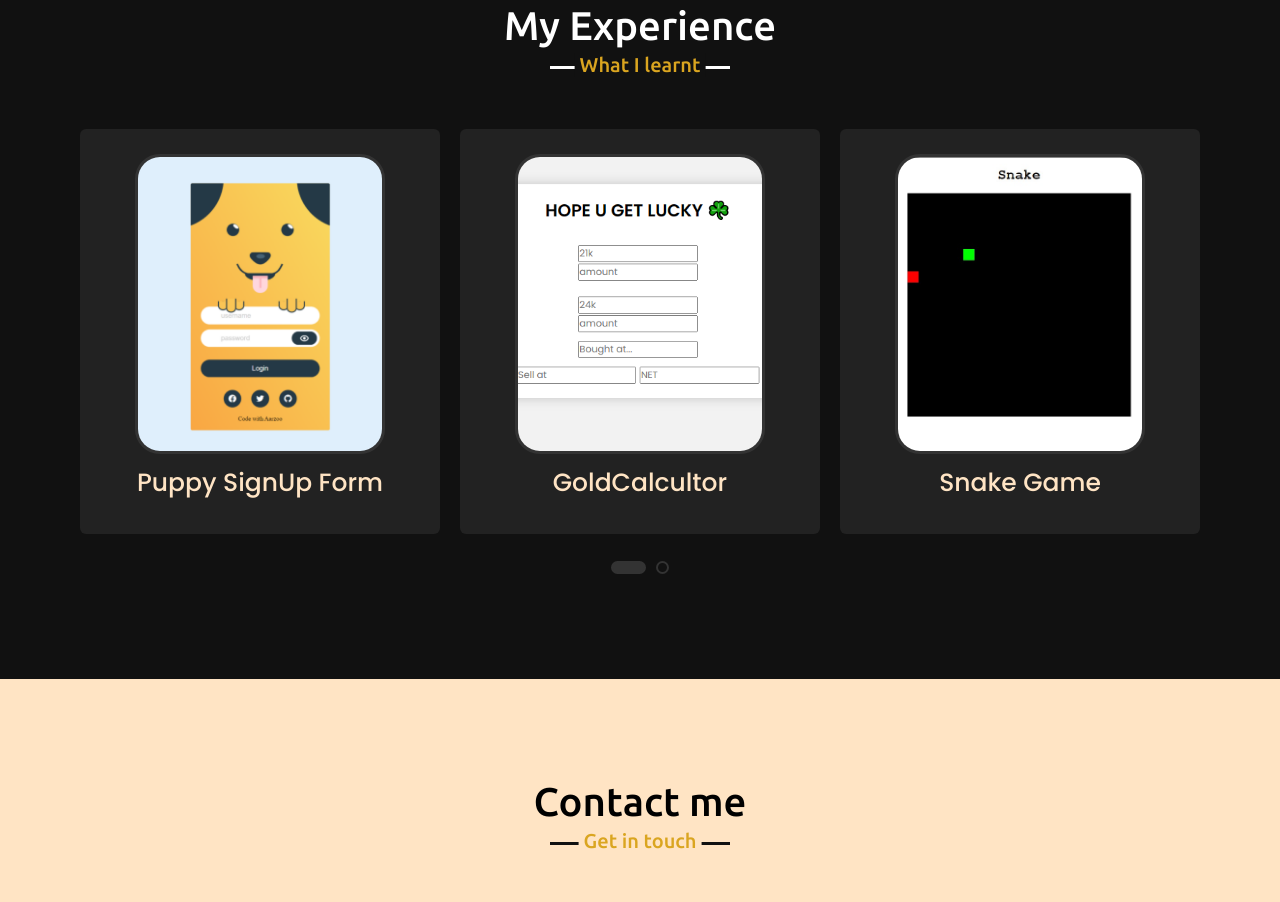
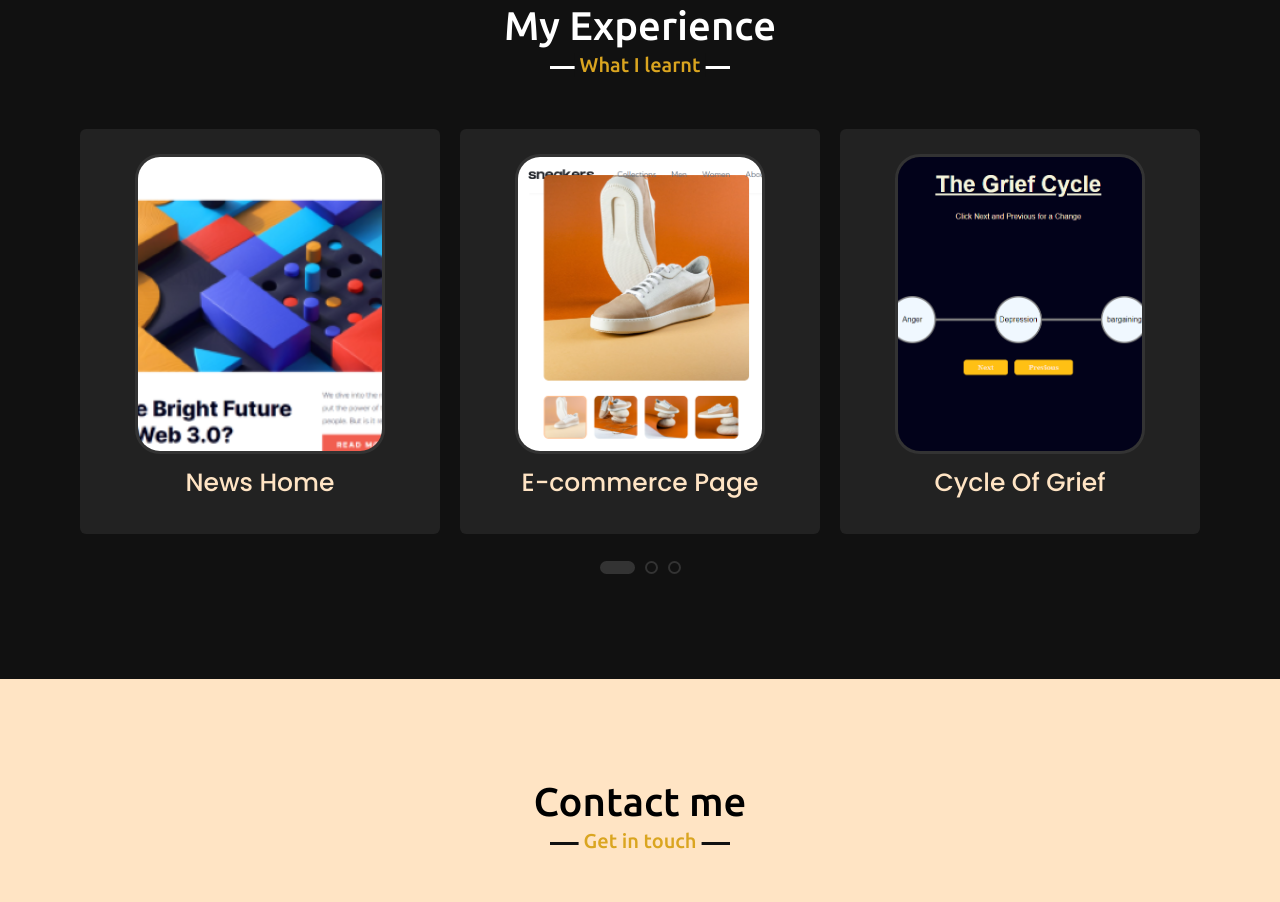
Before and after one commit to AdhamAlaa20/portofolio, a plain HTML site: page index.html in a window 1280 px wide. Shown: the part 2431-3333 px from the top of the page. Drawn offline with nearby package versions, Linux system fonts and the light colour scheme.

Commit message:
exp update

```diff
--- a/index.html
+++ b/index.html
@@ -154,6 +154,24 @@
             <div class="carousel owl-carousel">
                 <div class="card">
                     <div class="box">
+                        <img src="./assets/img/newshome.png" alt="newshome">
+                        <a href="https://adhamalaa20.github.io/newshomepage/" class="text">News Home</a>
+                    </div>
+                </div>
+                <div class="card">
+                    <div class="box">
+                        <img src="./assets/img/ecommerce.png" alt="ecommerce">
+                        <a class="text" href="https://adhamalaa20.github.io/ecommerce/">E-commerce Page</a>
+                    </div>
+                </div>
+                <div class="card">
+                    <div class="box">
+                        <img src="./assets/img/cycle.png" alt="cycle">
+                        <a href="https://adhamalaa20.github.io/CycleOfGrief/" class="text">Cycle Of Grief</a>
+                    </div>
+                </div>
+                <div class="card">
+                    <div class="box">
                         <img src="./assets/img/petsignup.png" alt="PetsignUp">
                         <a class="text" href="https://adhamalaa20.github.io/petsignup/">Puppy SignUp Form</a>
                     </div>
```
Also changed, not shown: assets/img/cycle.png (added), assets/img/ecommerce.png (added), assets/img/newshome.png (added).
